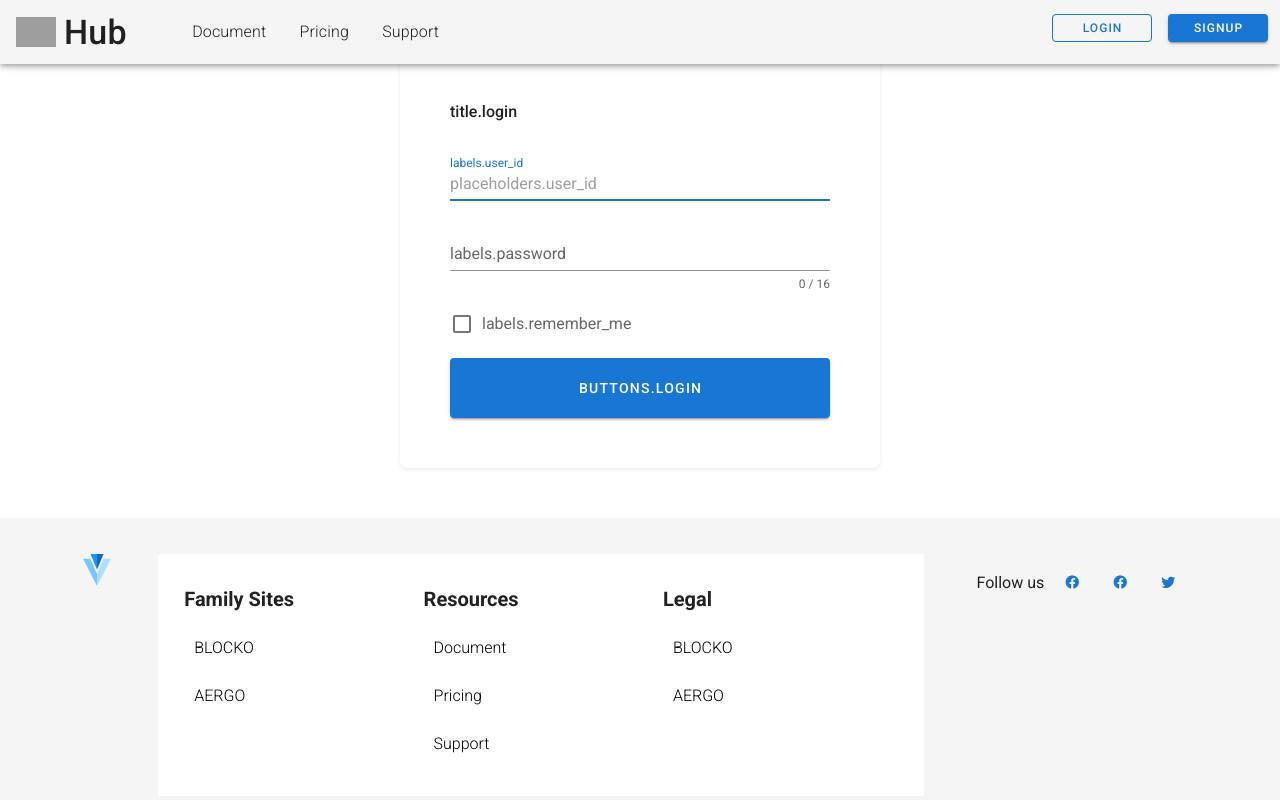
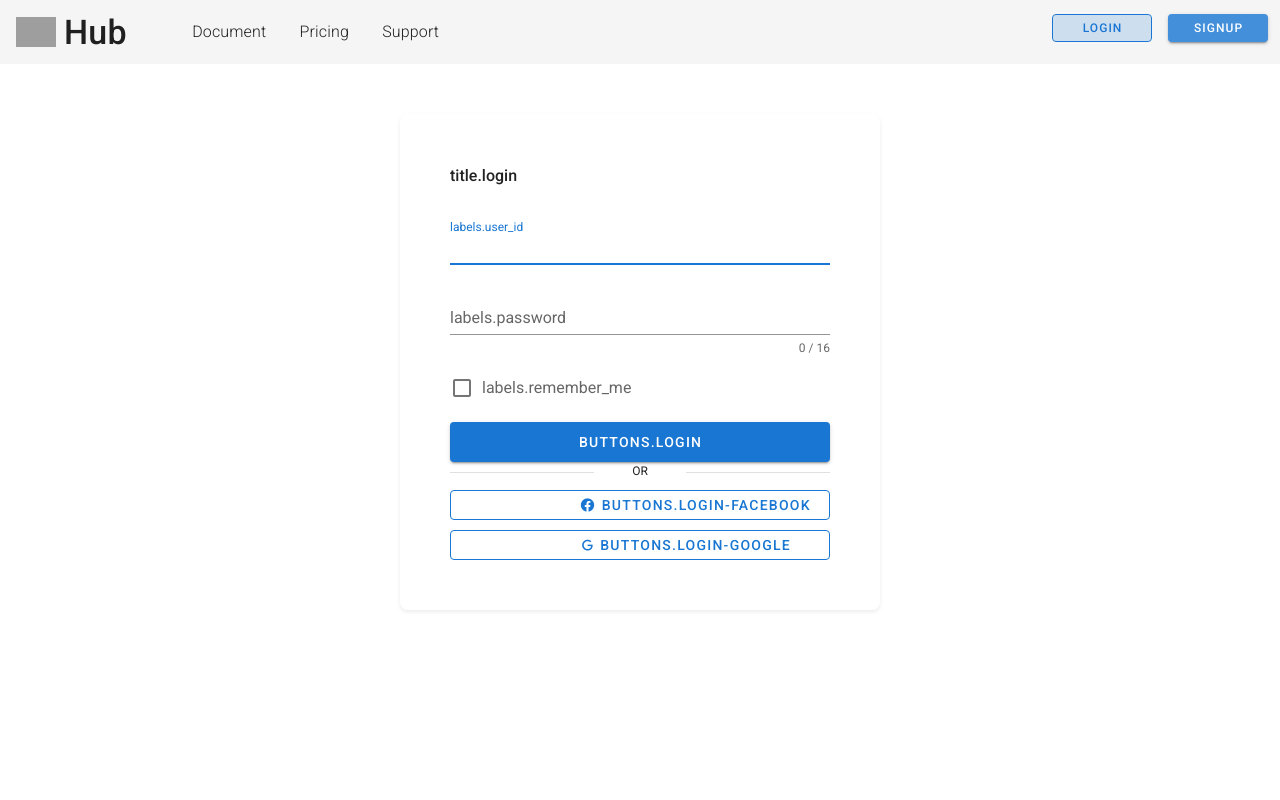
Before and after one commit to everjs78/vuejs_setup, a Vue app: page /login in a window 1280 px wide. Shown: the top 800 px of the page. Built offline with nearby package versions, Linux system fonts and the light colour scheme; grey boxes are pictures that could not be loaded.

Commit message:
[Login] add facebook, google button to login page and refactoring layout

```diff
--- a/src/components/basic/Header.vue
+++ b/src/components/basic/Header.vue
@@ -1,6 +1,6 @@
 <template>
   <div>
-    <v-app-bar app clipped-left>
+    <v-app-bar app clipped-left flat>
       <!--<v-app-bar-nav-icon @click.stop="drawer = !drawer"></v-app-bar-nav-icon>-->
       <HubLogo />
       <!--
@@ -19,8 +19,12 @@
         </v-btn>
         <v-spacer></v-spacer>
 
-        <v-btn small class="mx-2" color="primary" outlined width="100px">Login</v-btn>
-        <v-btn small class="mx-2" color="primary" width="100px">Signup</v-btn>
+        <v-btn small class="mx-2" color="primary" outlined width="100px" :to="loginLink.login.to">{{
+          loginLink.login.label
+        }}</v-btn>
+        <v-btn small class="mx-2" color="primary" width="100px" :to="loginLink.login.to">{{
+          loginLink.signUp.label
+        }}</v-btn>
       </v-row>
       <v-row class="ml-8" v-else>
         <v-spacer></v-spacer>
@@ -63,6 +67,16 @@ export default {
         to: 'support',
       },
     ],
+    loginLink: {
+      login: {
+        label: 'Login',
+        to: 'login',
+      },
+      signUp: {
+        label: 'Signup',
+        to: 'signup',
+      },
+    },
   }),
   created() {
     this.$vuetify.theme.dark = false;
--- a/src/views/Document.vue
+++ b/src/views/Document.vue
@@ -1,15 +1,9 @@
 <template>
-  <div>
-    <v-main>
-      <v-responsive min-height="50vh">
-        <section id="document" class="white">
-          <div>
-            document
-          </div>
-        </section>
-      </v-responsive>
-    </v-main>
-  </div>
+  <section id="document" class="white">
+    <div>
+      document
+    </div>
+  </section>
 </template>
 
 <script>
--- a/src/views/Home.vue
+++ b/src/views/Home.vue
@@ -1,14 +1,8 @@
 <template>
-  <div>
-    <v-main>
-      <v-responsive min-height="50vh">
-        <section id="home" class="white">
-          <HomeIntro />
-          <HomeFeature />
-        </section>
-      </v-responsive>
-    </v-main>
-  </div>
+  <section id="home" class="white">
+    <HomeIntro />
+    <HomeFeature />
+  </section>
 </template>
 
 <script>
--- a/src/views/Login.vue
+++ b/src/views/Login.vue
@@ -1,5 +1,6 @@
 <template>
-  <div>
+  <v-row align="center" justify="center">
+    <v-col cols="12" sm="8" md="4">
       <div class="component login d-flex flex-column">
         <v-card flat>
           <div class="login-form-container d-flex flex-column align-center">
@@ -8,27 +9,34 @@
               <div class="login-title">
                 {{ $t('title.login') }}
               </div>
-            <v-text-field
-              v-model="userId"
-              :label="$t('labels.user_id')"
-              :placeholder="$t('placeholders.user_id')"
-              required
-              autofocus
-            />
+              <v-text-field v-model="userId" :label="$t('labels.user_id')" required autofocus />
               <v-text-field
                 v-model="password"
                 type="password"
                 :label="$t('labels.password')"
-              :placeholder="$t('placeholders.password')"
                 :rules="rules"
                 counter
                 maxlength="16"
                 hint="At least 8 characters"
                 required
               />
+
               <v-checkbox v-model="rememberMe" :label="$t('labels.remember_me')" />
-            <v-btn block color="primary" height="60px">
+              <v-btn block color="primary" height="40px">
                 {{ $t('buttons.login') }}
+              </v-btn>
+              <v-row justify="center">
+                <v-col><v-divider class="login-divider" cols="4" /> </v-col>
+                <v-col cols="2"> <div class="divider-text">OR</div></v-col>
+                <v-col><v-divider class="login-divider" cols="4" /> </v-col>
+              </v-row>
+              <v-btn block color="primary" outlined class="login-button">
+                <v-icon size="medium" class="login-button-icon">mdi-facebook</v-icon>
+                <div class="login-button-label">{{ $t('buttons.login-facebook') }}</div>
+              </v-btn>
+              <v-btn block color="primary" outlined class="login-button">
+                <v-icon size="small" class="login-button-icon">mdi-google</v-icon>
+                <div class="login-button-label">{{ $t('buttons.login-google') }}</div>
               </v-btn>
             </div>
           </div>
@@ -37,9 +45,9 @@
       <div class="copyright-container d-flex flex-column align-center">
         <Copyrights />
       </div>
-      -->
-    </div>
-  </div>
+      --></div>
+    </v-col>
+  </v-row>
 </template>
 
 <script lang="ts">
@@ -96,7 +104,24 @@ export default Vue.extend({
         margin-bottom: 16px;
       }
       .login-button {
-        margin-top: 32px;
+        margin-top: 10px;
+        height: 30px;
+      }
+      .login-divider {
+        margin-top: 10px;
+      }
+      .divider-text {
+        font-size: 12px;
+        text-align: center;
+        width: 100px;
+        max-width: 100%;
+      }
+      .login-button-icon {
+        margin-right: 5px;
+      }
+      .login-button-label {
+        width: 100px;
+        text-align: left;
       }
     }
   }
@@ -116,16 +141,14 @@ export default Vue.extend({
       "login": "Login to your account"
     },
     "labels": {
-      "user_id": "ID",
+      "user_id": "Email",
       "password": "Password",
       "remember_me": "Remember me"
     },
-    "placeholders": {
-      "user_id": "Type ID",
-      "password": "Type password"
-    },
     "buttons": {
-      "login": "Login"
+      "login": "Login",
+      "login-facebook": "Facebook",
+      "login-google": "Google"
     }
   },
   "ko": {
@@ -142,7 +165,9 @@ export default Vue.extend({
       "password": "비밀번호를 입력하세요"
     },
     "buttons": {
-      "login": "로그인"
+      "login": "로그인",
+      "login-facebook": "페이스북",
+      "login-google": "구글"
     }
   }
 }
--- a/src/views/MainFrame.vue
+++ b/src/views/MainFrame.vue
@@ -1,7 +1,11 @@
 <template>
   <div>
     <Header></Header>
-    <router-view class="router-view" />
+    <v-main>
+      <v-responsive min-height="100vh">
+        <router-view class="router-view" />
+      </v-responsive>
+    </v-main>
     <Footer> </Footer>
   </div>
 </template>
--- a/src/views/Pricing.vue
+++ b/src/views/Pricing.vue
@@ -1,15 +1,9 @@
 <template>
-  <div>
-    <v-main>
-      <v-responsive min-height="50vh">
-        <section id="document" class="white">
-          <div>
-            pricing
-          </div>
-        </section>
-      </v-responsive>
-    </v-main>
-  </div>
+  <section id="document" class="white">
+    <div>
+      pricing
+    </div>
+  </section>
 </template>
 
 <script>
--- a/src/views/Support.vue
+++ b/src/views/Support.vue
@@ -1,15 +1,9 @@
 <template>
-  <div>
-    <v-main>
-      <v-responsive min-height="50vh">
-        <section id="document" class="white">
-          <div>
-            support
-          </div>
-        </section>
-      </v-responsive>
-    </v-main>
-  </div>
+  <section id="document" class="white">
+    <div>
+      support
+    </div>
+  </section>
 </template>
 
 <script>
```
Lines whose indentation alone changed are shown as unchanged.
